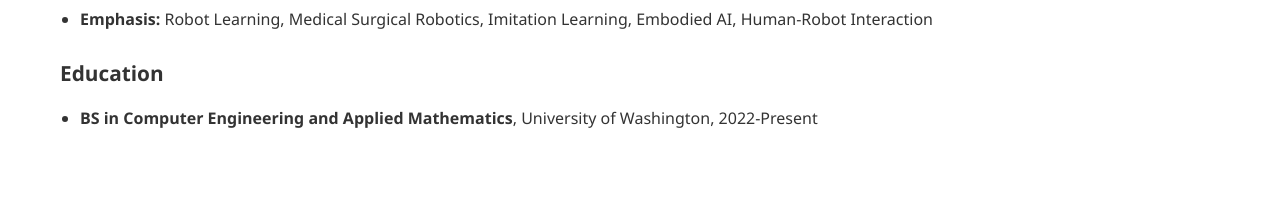
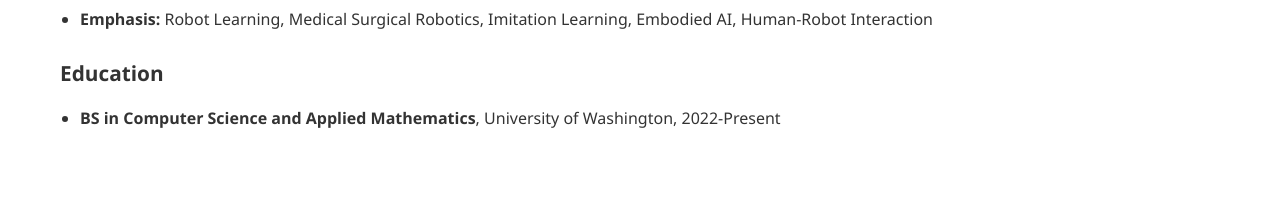
Before and after one commit to lbyng/lbyng.github.io, a plain HTML site: page index.html in a window 1280 px wide. Shown: the part 850-1047 px from the top of the page. Drawn offline with Linux system fonts and the light colour scheme.

Commit message:
update AboutMe

```diff
--- a/index.html
+++ b/index.html
@@ -414,7 +414,7 @@
 
             <h3>Education</h3>
             <ul>
-                <li><strong>BS in Computer Engineering and Applied Mathematics</strong>, University of Washington, 2022-Present</li>
+                <li><strong>BS in Computer Science and Applied Mathematics</strong>, University of Washington, 2022-Present</li>
             </ul>
         </div>
     </section>
```
